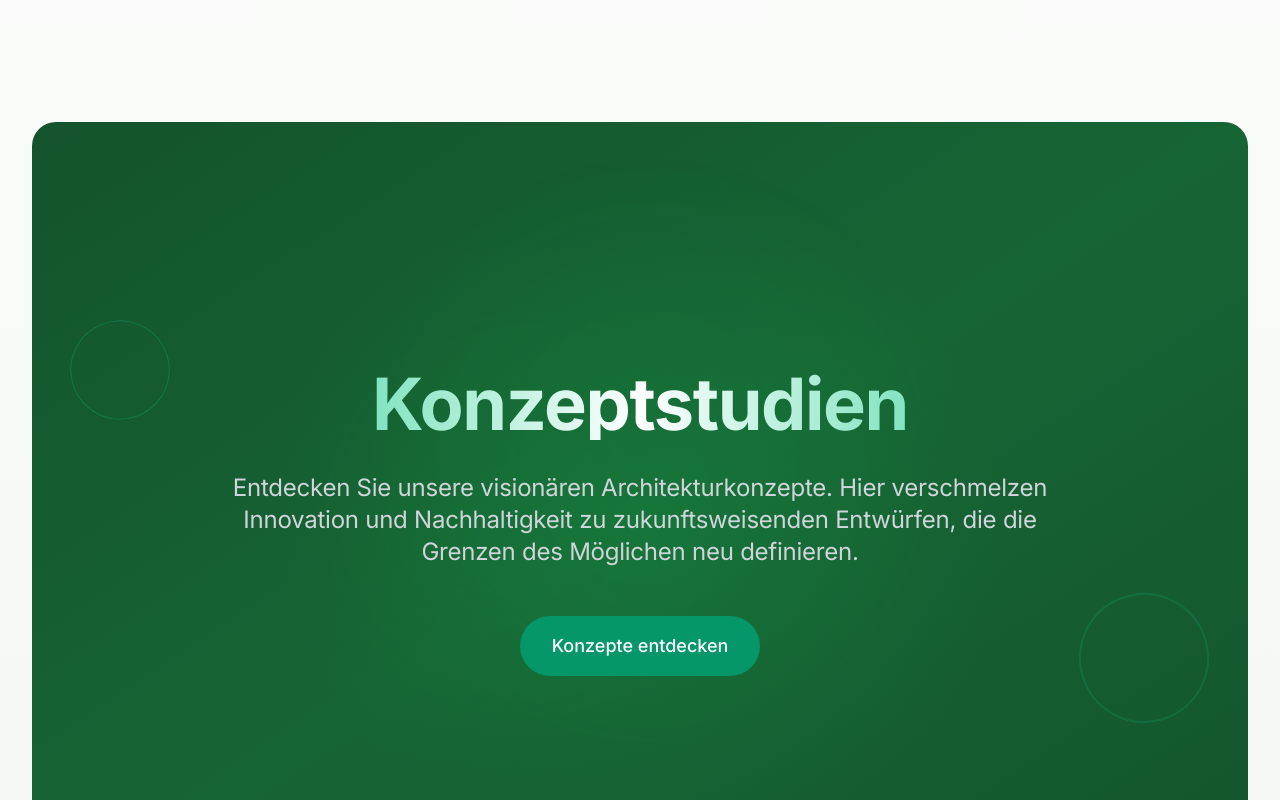
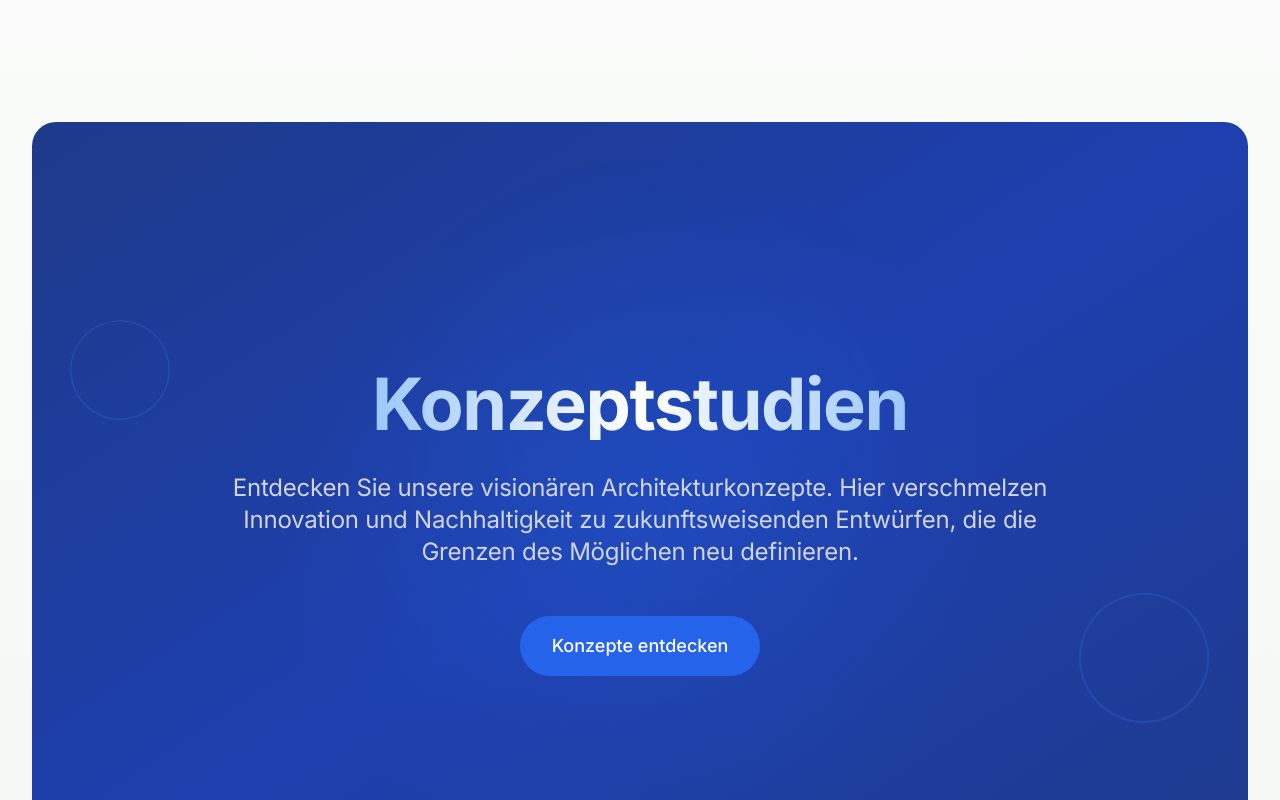
Before and after one commit to KonradBi/Richard, a Next.js app: page /projekte in a window 1280 px wide. Shown: the part 2800-3600 px from the top of the page. Built offline with nearby package versions, Linux system fonts and the light colour scheme.

Commit message:
style: change Konzeptstudien section back to blue color scheme

```diff
--- a/src/app/projekte/page.tsx
+++ b/src/app/projekte/page.tsx
@@ -397,10 +397,10 @@ export default function ProjektePage() {
           initial={{ opacity: 0 }}
           animate={{ opacity: 1 }}
           transition={{ duration: 1 }}
-          className="relative mt-16 md:mt-32 pt-16 md:pt-0 bg-gradient-to-br from-green-900 via-green-800 to-green-900 rounded-3xl overflow-hidden"
+          className="relative mt-16 md:mt-32 pt-16 md:pt-0 bg-gradient-to-br from-blue-900 via-blue-800 to-blue-900 rounded-3xl overflow-hidden"
         >
           <div className="absolute inset-0">
-            <div className="absolute inset-0 bg-[radial-gradient(circle_at_center,_var(--tw-gradient-stops))] from-green-600/20 via-transparent to-transparent"></div>
+            <div className="absolute inset-0 bg-[radial-gradient(circle_at_center,_var(--tw-gradient-stops))] from-blue-600/20 via-transparent to-transparent"></div>
             {/* Animated background elements */}
             <motion.div
               initial={{ scale: 0.8, opacity: 0 }}
@@ -413,7 +413,7 @@ export default function ProjektePage() {
                 repeat: Infinity,
                 repeatType: "reverse"
               }}
-              className="absolute top-1/4 left-1/4 w-48 md:w-96 h-48 md:h-96 bg-green-500/30 rounded-full blur-3xl"
+              className="absolute top-1/4 left-1/4 w-48 md:w-96 h-48 md:h-96 bg-blue-500/30 rounded-full blur-3xl"
             />
             <motion.div
               initial={{ scale: 0.8, opacity: 0 }}
@@ -427,7 +427,7 @@ export default function ProjektePage() {
                 repeatType: "reverse",
                 delay: 1
               }}
-              className="absolute bottom-1/3 right-1/3 w-48 md:w-96 h-48 md:h-96 bg-green-500/20 rounded-full blur-3xl"
+              className="absolute bottom-1/3 right-1/3 w-48 md:w-96 h-48 md:h-96 bg-blue-500/20 rounded-full blur-3xl"
             />
           </div>
 
@@ -442,7 +442,7 @@ export default function ProjektePage() {
                 initial={{ opacity: 0, y: 20 }}
                 animate={{ opacity: 1, y: 0 }}
                 transition={{ delay: 0.2, duration: 0.8 }}
-                className="text-4xl sm:text-5xl md:text-7xl font-bold mb-6 md:mb-8 bg-clip-text text-transparent bg-gradient-to-r from-emerald-400 via-white to-emerald-400"
+                className="text-4xl sm:text-5xl md:text-7xl font-bold mb-6 md:mb-8 bg-clip-text text-transparent bg-gradient-to-r from-blue-400 via-white to-blue-400"
               >
                 Konzeptstudien
               </motion.h2>
@@ -469,14 +469,14 @@ export default function ProjektePage() {
               >
                 <Link
                   href="/projekte/konzepte"
-                  className="group relative inline-flex items-center justify-center px-6 sm:px-8 py-3 sm:py-4 text-base sm:text-lg font-medium text-white bg-emerald-600 rounded-full overflow-hidden transition-all duration-300 hover:bg-emerald-700 w-full sm:w-auto"
+                  className="group relative inline-flex items-center justify-center px-6 sm:px-8 py-3 sm:py-4 text-base sm:text-lg font-medium text-white bg-blue-600 rounded-full overflow-hidden transition-all duration-300 hover:bg-blue-700 w-full sm:w-auto"
                 >
                   <span className="relative z-10">Konzepte entdecken</span>
                   <motion.div
                     initial={{ x: "-100%" }}
                     whileHover={{ x: "100%" }}
                     transition={{ duration: 1 }}
-                    className="absolute inset-0 bg-gradient-to-r from-emerald-400 via-emerald-500 to-emerald-400 opacity-50"
+                    className="absolute inset-0 bg-gradient-to-r from-blue-400 via-blue-500 to-blue-400 opacity-50"
                   />
                 </Link>
               </motion.div>
@@ -500,7 +500,7 @@ export default function ProjektePage() {
                   repeatType: "reverse"
                 }
               }}
-              className="hidden md:block absolute left-10 top-1/4 w-24 h-24 border border-emerald-500/30 rounded-full"
+              className="hidden md:block absolute left-10 top-1/4 w-24 h-24 border border-blue-500/30 rounded-full"
             />
             <motion.div
               animate={{
@@ -520,7 +520,7 @@ export default function ProjektePage() {
                   delay: 1
                 }
               }}
-              className="hidden md:block absolute right-10 bottom-1/4 w-32 h-32 border-2 border-emerald-500/20 rounded-full"
+              className="hidden md:block absolute right-10 bottom-1/4 w-32 h-32 border-2 border-blue-500/20 rounded-full"
             />
           </div>
         </motion.section>
```
